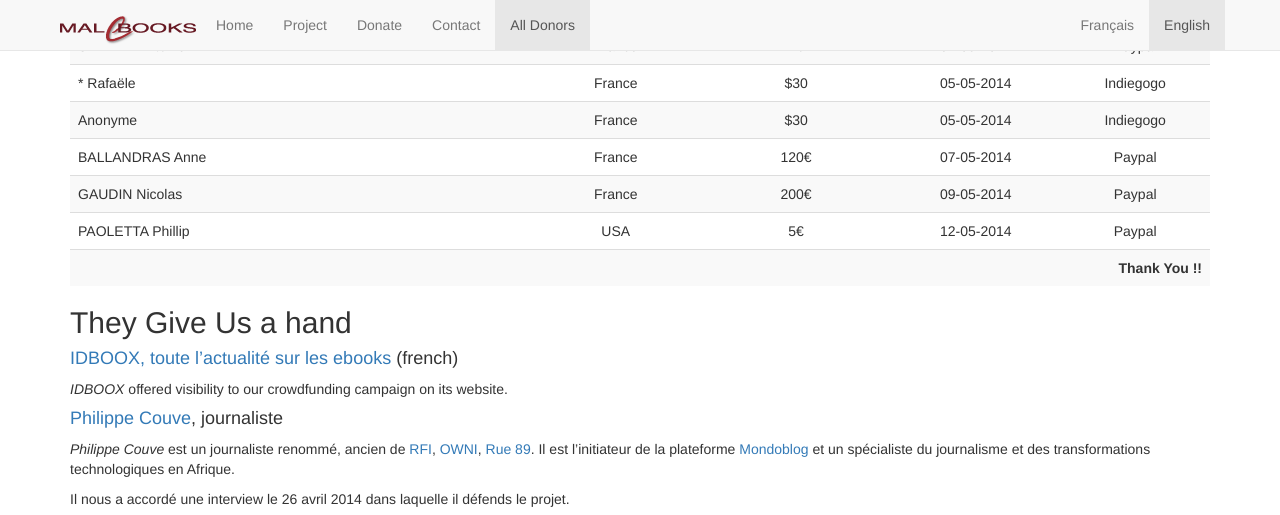
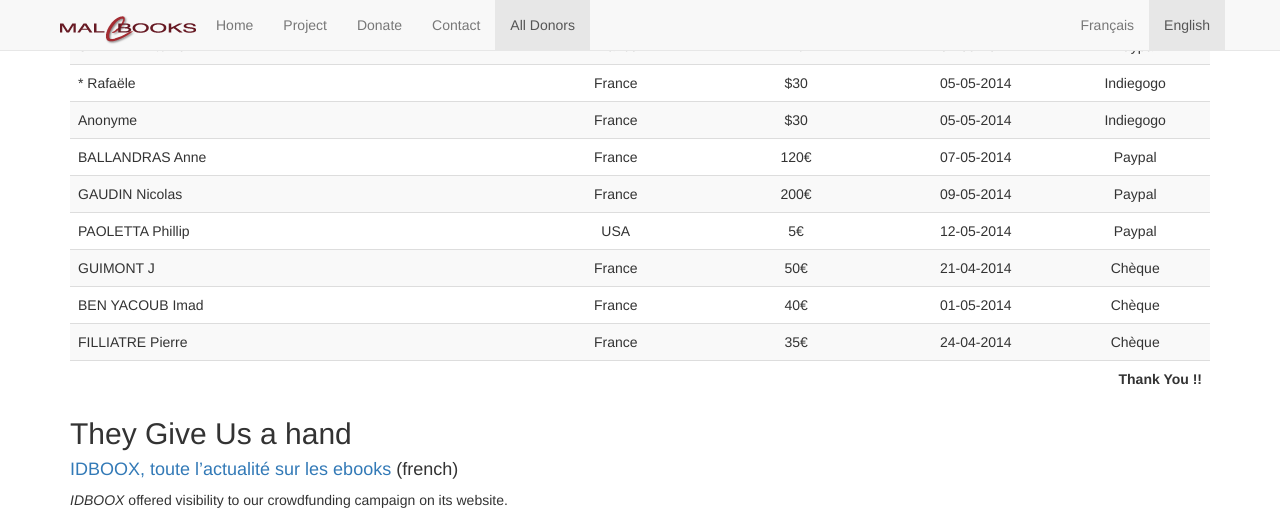
Before and after one commit to HumanESDES/malebooks, a Jekyll site: the page built from en/donors/index.md, in a window 1280 px wide and 900 px high, scrolled down 1425 px, cut to the strip 0-515 px from the top of the window. Built offline with Jekyll 4.4.1, drawn with Linux system fonts in a browser that asks for light colours; nearby versions of some CDN libraries; Markdown is read by kramdown in place of the engine named in the settings; some of the changed text lies outside the part shown.

Commit message:
Update donors.html

```diff
--- a/_includes/donors.html
+++ b/_includes/donors.html
@@ -45,6 +45,9 @@
         <tr><td>BALLANDRAS Anne</td><td>France</td><td>120€</td><td>07-05-2014</td><td>Paypal</td></tr>
         <tr><td>GAUDIN Nicolas</td><td>France</td><td>200€</td><td>09-05-2014</td><td>Paypal</td></tr>
         <tr><td>PAOLETTA Phillip</td><td>USA</td><td>5€</td><td>12-05-2014</td><td>Paypal</td></tr>
+        <tr><td>GUIMONT J</td><td>France</td><td>50€</td><td>21-04-2014</td><td>Chèque</td></tr>
+        <tr><td>BEN YACOUB Imad</td><td>France</td><td>40€</td><td>01-05-2014</td><td>Chèque</td></tr>
+        <tr><td>FILLIATRE Pierre</td><td>France</td><td>35€</td><td>24-04-2014</td><td>Chèque</td></tr>
         <tr><td colspan="5">{% if page.lang == 'en' %}Thank You !!{% else %}Merci !!{% endif %}</td></tr>
     </tbody>
 </table>
```
Also changed, not shown: other parts of _includes/donors.html (+1 -1 lines).
